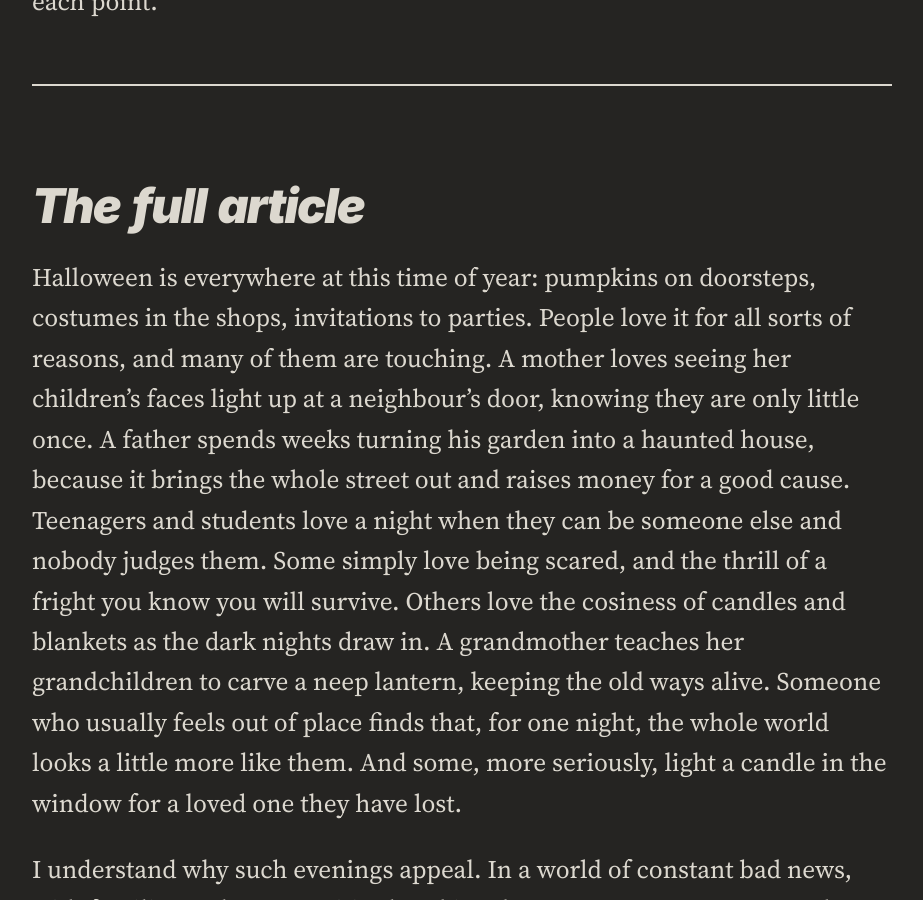
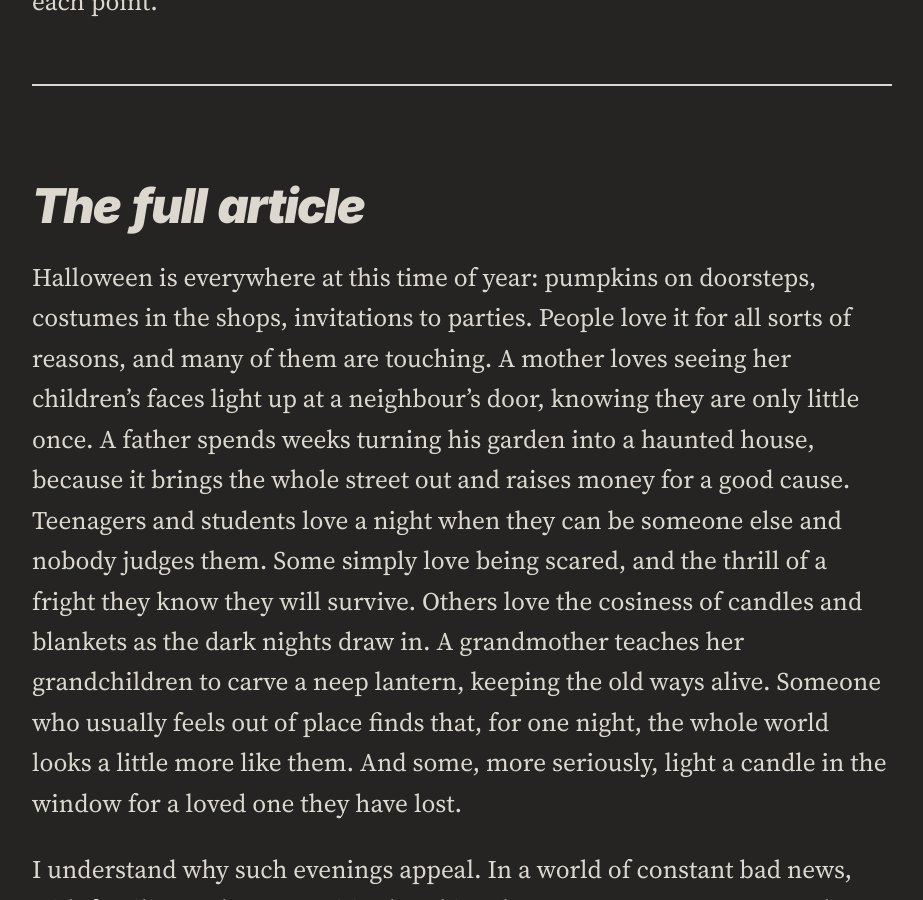
Before and after one commit to ForestWalkUK/truthpeaceandlove, a Jekyll site: the page built from _posts/2026-10-30-afraid-of-the-dark-halloween-light-of-the-world.md, in a window 1280 px wide and 900 px high, scrolled down 3713 px. Shown: the whole window, without its empty margins (16-939 px from the left). Built offline with Jekyll 4.4.1, drawn with Linux system fonts in a browser that asks for light colours.

Commit message:
Update 2026-10-30-afraid-of-the-dark-halloween-light-of-the-world.md
- changed use of "you" in the intro.

```diff
--- a/_posts/2026-10-30-afraid-of-the-dark-halloween-light-of-the-world.md
+++ b/_posts/2026-10-30-afraid-of-the-dark-halloween-light-of-the-world.md
@@ -33,7 +33,7 @@ Halloween offers a pumpkin’s flickering light against the dark for a single ni
 
 ## The full article
 
-Halloween is everywhere at this time of year: pumpkins on doorsteps, costumes in the shops, invitations to parties. People love it for all sorts of reasons, and many of them are touching. A mother loves seeing her children’s faces light up at a neighbour’s door, knowing they are only little once. A father spends weeks turning his garden into a haunted house, because it brings the whole street out and raises money for a good cause. Teenagers and students love a night when they can be someone else and nobody judges them. Some simply love being scared, and the thrill of a fright you know you will survive. Others love the cosiness of candles and blankets as the dark nights draw in. A grandmother teaches her grandchildren to carve a neep lantern, keeping the old ways alive. Someone who usually feels out of place finds that, for one night, the whole world looks a little more like them. And some, more seriously, light a candle in the window for a loved one they have lost.
+Halloween is everywhere at this time of year: pumpkins on doorsteps, costumes in the shops, invitations to parties. People love it for all sorts of reasons, and many of them are touching. A mother loves seeing her children’s faces light up at a neighbour’s door, knowing they are only little once. A father spends weeks turning his garden into a haunted house, because it brings the whole street out and raises money for a good cause. Teenagers and students love a night when they can be someone else and nobody judges them. Some simply love being scared, and the thrill of a fright they know they will survive. Others love the cosiness of candles and blankets as the dark nights draw in. A grandmother teaches her grandchildren to carve a neep lantern, keeping the old ways alive. Someone who usually feels out of place finds that, for one night, the whole world looks a little more like them. And some, more seriously, light a candle in the window for a loved one they have lost.
 
 I understand why such evenings appeal. In a world of constant bad news, with families and communities breaking down, any reason to get together seems welcome. There is real bonding in facing fears and laughing at them together, with black humour and corny, tongue-in-cheek horror. Most people join in for fun and mean no harm. And many of the things people are looking for (love for their children, belonging, community, comfort, remembrance of those they have lost) are good things, which God Himself has put in our hearts.
 
```
